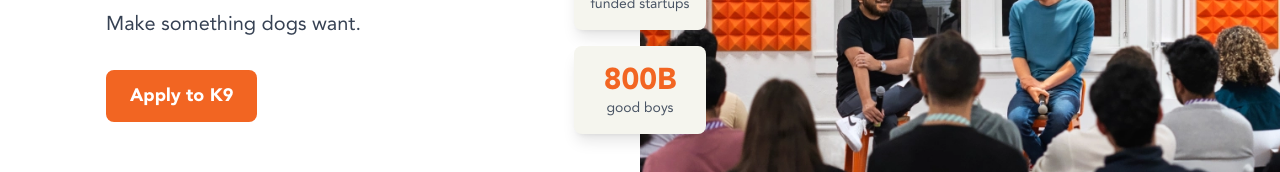
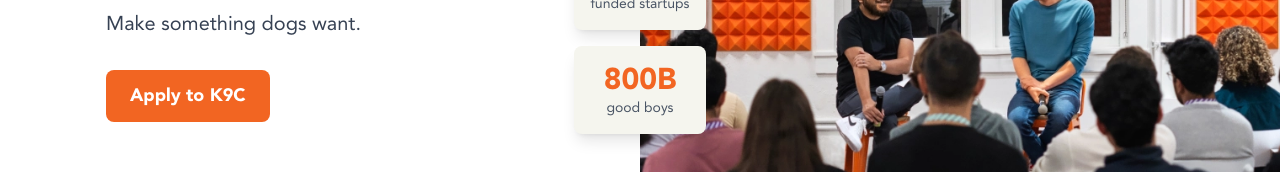
Before and after one commit to jarydo/k9, a Next.js app: page / in a window 1280 px wide. Shown: the part 311-483 px from the top of the page. Built offline with nearby package versions, Linux system fonts and the light colour scheme.

Commit message:
apply to K9C

```diff
--- a/src/components/HeroSection.tsx
+++ b/src/components/HeroSection.tsx
@@ -23,7 +23,7 @@
                   (window.location.href = "https://forms.gle/rzpnFDEZKDuMHwEY7")
                 }
               >
-                Apply to K9
+                Apply to K9C
               </button>
             </div>
 
```
